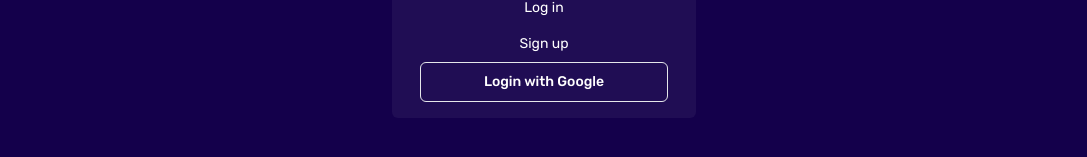
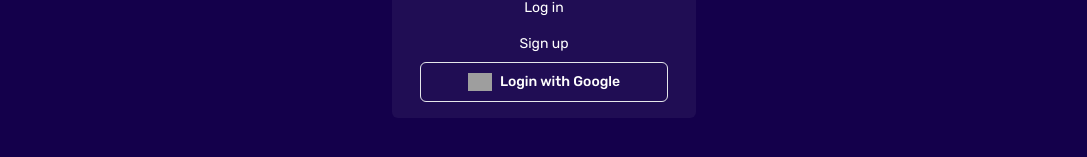
Before and after one commit to niademz/safe-space-V2.0, a Next.js app: page /login in a window 1280 px wide. Shown: the part 407-564 px from the top of the page, without its empty margins (96-1183 px from the left). Built offline with nearby package versions, Linux system fonts and the light colour scheme; grey boxes are pictures that could not be loaded.

Commit message:
removed, user greeting

```diff
--- a/src/app/account/avatar.tsx
+++ b/src/app/account/avatar.tsx
@@ -78,7 +78,7 @@
       )}
       <div style={{ width: size }}>
         <label className="button primary block" htmlFor="single">
-          {uploading ? 'Uploading ...' : 'Upload'}
+          {uploading ? 'Uploading ...' : 'Upload Profile Picture'}
         </label>
         <input
           style={{
--- a/src/app/login/SignInWithGoogleButton.tsx
+++ b/src/app/login/SignInWithGoogleButton.tsx
@@ -2,6 +2,7 @@
 import { Button } from "@/components/ui/button";
 import { signInWithGoogle } from "@/lib/auth-actions";
 import React from "react";
+import Image from "next/image";
 
 const SignInWithGoogleButton = () => {
   return (
@@ -13,6 +14,12 @@
         signInWithGoogle();
       }}
     >
+      <Image
+      src= "https://authjs.dev/img/providers/google.svg"
+      alt="google_logo"
+      height={24}
+      width={24}
+      />
       Login with Google
     </Button>
   );
--- a/src/components/UserGreetText.tsx
+++ b/src/components/UserGreetText.tsx
@@ -16,17 +16,12 @@
   }, []);
     if (user !== null) {
       return (
-        <p className="fixed left-0 top-0 flex w-full justify-center border-b border-gray-300 bg-gradient-to-b from-zinc-200 pb-6 pt-8 backdrop-blur-2xl dark:border-neutral-800 dark:bg-zinc-800/30 dark:from-inherit lg:static lg:w-auto  lg:rounded-xl lg:border lg:bg-gray-200 lg:p-4 lg:dark:bg-zinc-800/30">
-          hello&nbsp;
-          <code className="font-mono font-bold">{user.user_metadata.full_name ?? "user"}!</code>
-        </p>
+        <>
+        </>
       );
     }
   return (
-    <p className="fixed left-0 top-0 flex w-full justify-center border-b border-gray-300 bg-gradient-to-b from-zinc-200 pb-6 pt-8 backdrop-blur-2xl dark:border-neutral-800 dark:bg-zinc-800/30 dark:from-inherit lg:static lg:w-auto  lg:rounded-xl lg:border lg:bg-gray-200 lg:p-4 lg:dark:bg-zinc-800/30">
-      Get started editing&nbsp;
-      <code className="font-mono font-bold">app/page.tsx</code>
-    </p>
+    <></>
   );
 };
 
```
